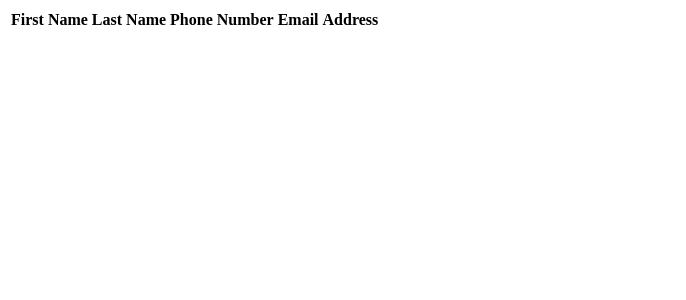
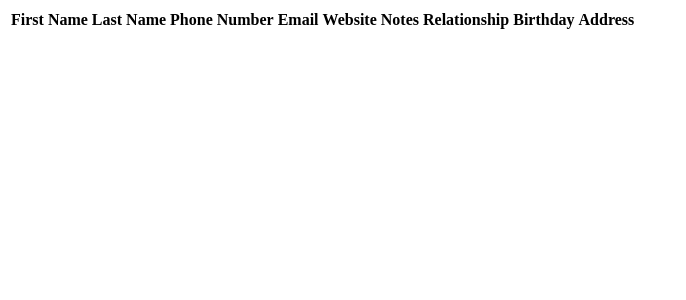
Before and after one commit to kracekumar/contactup, a Django app: page / in a window 1280 px wide. Shown: the top 300 px of the page, without its empty margins (0-686 px from the left). Run offline with Django 3.2, Linux system fonts and the light colour scheme; data that the repository does not hold is empty; parts of the project's set-up code (start-up, migrations or seed data) failed here and were passed over.

Commit message:
Added new model and modified forms and templates.

```diff
--- a/contacts/views.py
+++ b/contacts/views.py
@@ -4,7 +4,7 @@ from django.contrib import messages
 from django.http import HttpResponse
 from django.views.decorators.http import require_http_methods
 
-from .models import Person
+from .models import Person, ExtraDetail
 from .forms import ContactForm, DeleteForm
 
 
@@ -25,6 +25,12 @@ def new_contact(request):
                             address=data['address'],
                             email=data['email'])
             person.save()
+            extra_detail = ExtraDetail(person=person,
+                                       website=data['website'],
+                                       notes=data['notes'],
+                                       birthday=data['birthday'],
+                                       relationship=data['relationship'])
+            extra_detail.save()
             return redirect(reverse('index'))
         return render(request, 'new_contact.html', {'form': form})
     else:
@@ -39,16 +45,22 @@ def edit_contact(request, contact_id):
         if form.is_valid():
             data = form.cleaned_data
             person.first_name = data['first_name']
-            person.last_name=data['last_name']
-            person.phone_no=data['phone_no']
-            person.address=data['address']
+            person.last_name = data['last_name']
+            person.phone_no = data['phone_no']
+            person.address = data['address']
+            person.extradetail.website = data['website']
+            person.extradetail.relationship = data['relationship']
+            person.extradetail.notes = data['notes']
+            person.extradetail.birthday = data['birthday']
             person.save()
+            person.extradetail.save()
             messages.success(request, "Contact updated")
             return redirect(reverse('index'))
         return render(request, 'new_contact.html', {'form': form,
                                                     'contact': person})
     else:
-        return render(request, 'new_contact.html', {'form': ContactForm,
+        form = ContactForm(initial={'birthday': person.extradetail.birthday})
+        return render(request, 'new_contact.html', {'form': form,
                                                     'contact': person})
 
 
@@ -64,3 +76,8 @@ def delete_contact(request, contact_id):
         return render(request, 'new_contact.html', {'form': form})
     else:
         return render(request, 'delete_contact.html', {'contact': contact})
+
+
+def display_contacts_for_character(request, character):
+    contacts = Person.objects.filter(first_name__istartswith=character)
+    return render(request, 'index.html', {'contacts': contacts})
--- a/contactup/urls.py
+++ b/contactup/urls.py
@@ -13,6 +13,7 @@ urlpatterns = patterns('',
     url(r'new/$', 'contacts.views.new_contact', name='new_contact'),
     url(r'edit/(?P<contact_id>\d+)/$', 'contacts.views.edit_contact', name='edit_contact'),
     url(r'delete/(?P<contact_id>\d+)/$', 'contacts.views.delete_contact', name='delete_contact'),
+    url(r'(?P<character>^[a-zA-Z])/$', 'contacts.views.display_contacts_for_character', name='display_character_for_character'),
 
     url(r'^', 'contacts.views.index', name="index"),
 )
--- a/templates/index.html
+++ b/templates/index.html
@@ -11,6 +11,14 @@
         </th>
         <th>Email
         </th>
+        <th>Website
+        </th>
+        <th>Notes
+        </th>
+        <th>Relationship
+        </th>
+        <th>Birthday
+        </th>
         <th>Address
         </th>
     </tr>
@@ -21,6 +29,10 @@
     <td>{{ contact.phone_no }}</td>
     <td>{{ contact.address }}</td>
     <td>{{ contact.email }}</td>
+    <td>{{ contact.extradetail.website }}</td>
+    <td>{{ contact.extradetail.notes }}</td>
+    <td>{{ contact.extradetail.relationship }}</td>
+    <td>{{ contact.extradetail.birthday }}</td>
     <td><a href="{% url 'edit_contact' contact.id %}">Edit</td>
     <td><a href="{% url 'delete_contact' contact.id %}">Delete</td>
     </tr>
```
Also changed, not shown: contacts/forms.py (+11 -2 lines), contacts/models.py (+14 -0 lines), templates/new_contact.html (+14 -0 lines), contacts/migrations/0003_auto__add_extradetail.py (added), contacts/migrations/0004_auto__chg_field_extradetail_person__add_unique_extradetail_person.py (added).
